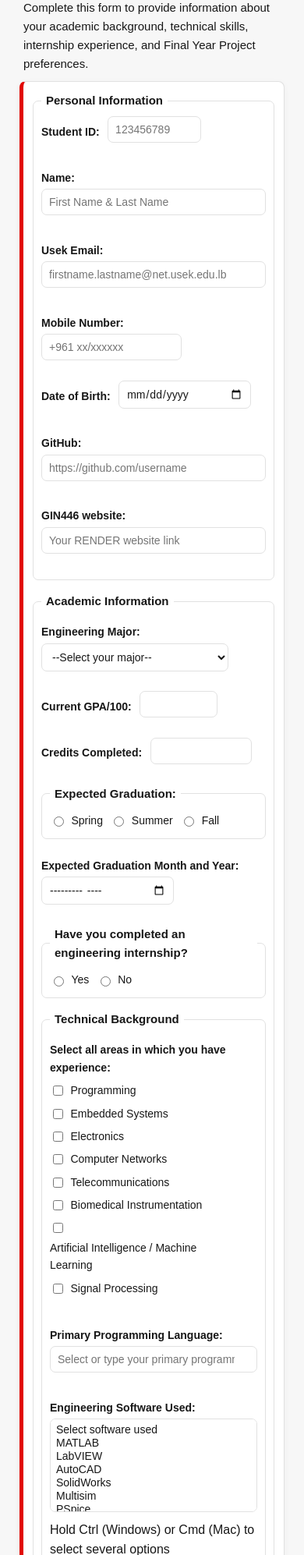
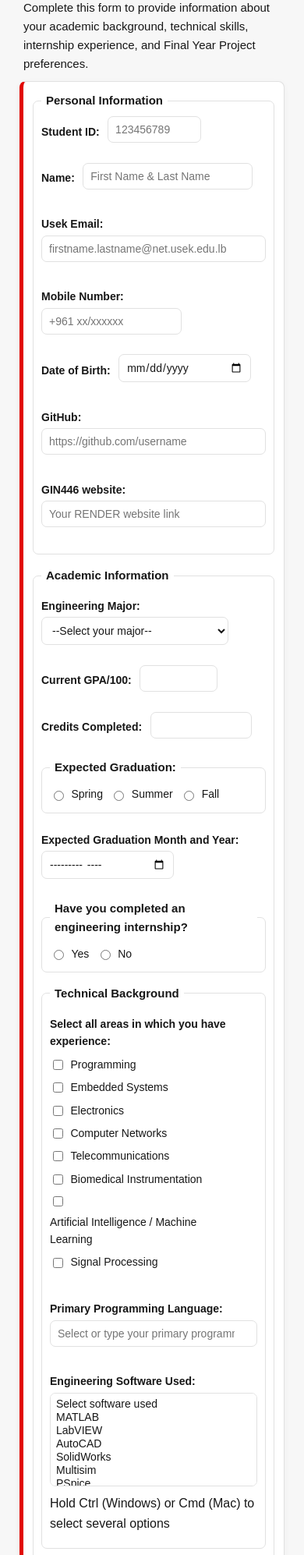
Before and after one commit to Jadfahed224/web-programming-site, a Flask app: page /submit-profile in a window 390 px wide. Shown: the part 317-2311 px from the top of the page at 78% size. Run offline with Flask 3, Linux system fonts and the light colour scheme.

Commit message:
week 4: HTML Form

```diff
--- a/static/form_style.css
+++ b/static/form_style.css
@@ -585,7 +585,7 @@ input[type="reset"]:focus {
 
 
     #TeamSize {
-        width: 220px;
+        width: 280px;
         max-width: calc(100% - 10px);
         font-size: 14px;
         padding: 8px 9px;
@@ -676,6 +676,21 @@ input[type="reset"]:focus {
     }
 
 
+    /* Mobile Name */
+    label[for="FullName"] {
+        display: inline-block;
+        vertical-align: middle;
+        margin-right: 6px;
+    }
+
+    #FullName {
+        display: inline-block;
+        vertical-align: middle;
+        width: 220px;
+        max-width: calc(100% - 70px);
+    }
+
+
     /* Mobile inline labels */
     label[for="StdId"],
     label[for="phone"],
@@ -694,7 +709,6 @@ input[type="reset"]:focus {
 
 
     /* Mobile long-field labels */
-    label[for="FullName"],
     label[for="email"],
     label[for="GithubUrl"],
     label[for="RenderLink"],
```
